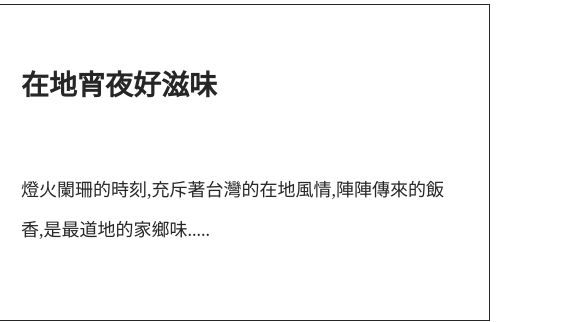
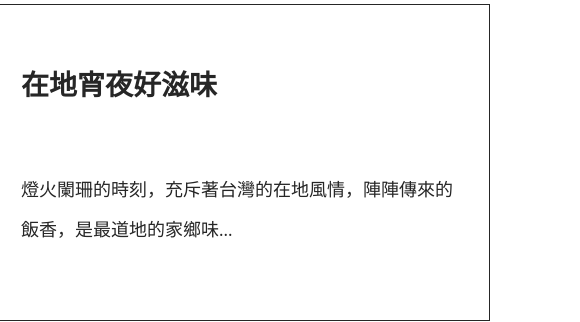
Before and after one commit to 108405231/LifeisElsewhere, a plain HTML site: page category.deliciousfood.html in a window 1280 px wide. Shown: the part 1793-2115 px from the top of the page, 700-1280 px from the left. Drawn offline with Linux system fonts and the light colour scheme.

Commit message:
Update category.deliciousfood.html

```diff
--- a/category.deliciousfood.html
+++ b/category.deliciousfood.html
@@ -290,7 +290,7 @@
                     <img class="cards-img-Nightsnack-2"
                         src="https://github.com/108405231/final-project/blob/main/image/%E9%A3%B2%E9%A3%9F/%E5%AE%B5%E5%A4%9C/%E5%AE%B5%E5%A4%9C%E9%A6%96%E5%9C%96.png?raw=true">
                     <div class="cards-content-p">
-                        燈火闌珊的時刻,充斥著台灣的在地風情,陣陣傳來的飯香,是最道地的家鄉味.....
+                        燈火闌珊的時刻，充斥著台灣的在地風情，陣陣傳來的飯香，是最道地的家鄉味...
                     </div>
                 </div>
             </a>
```
